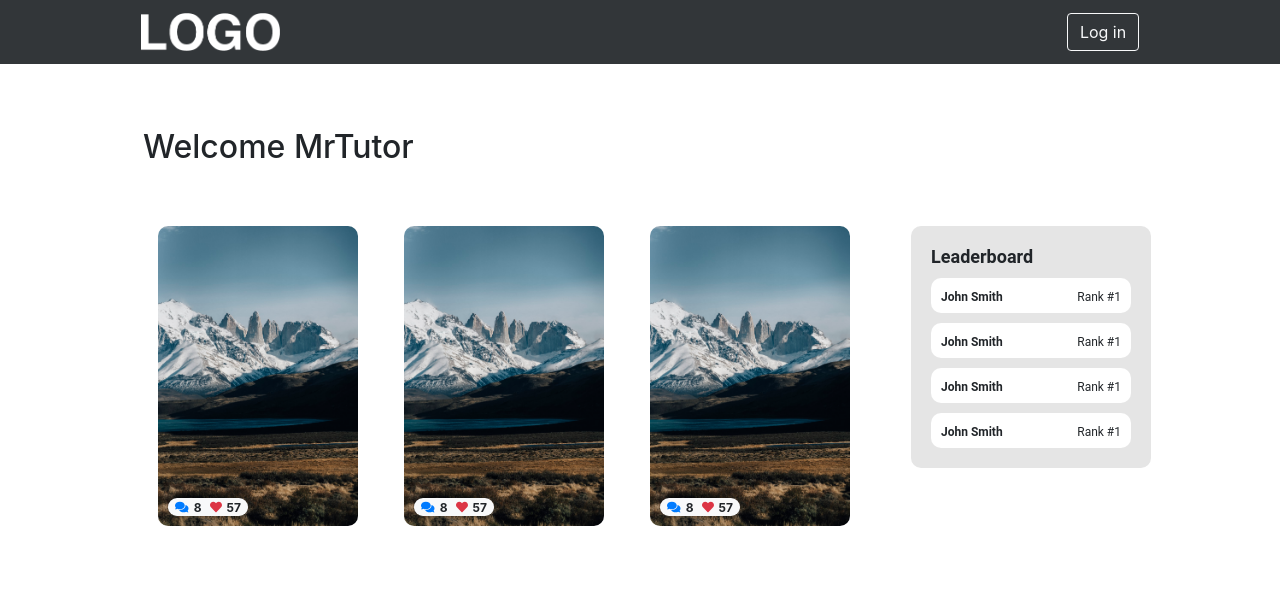
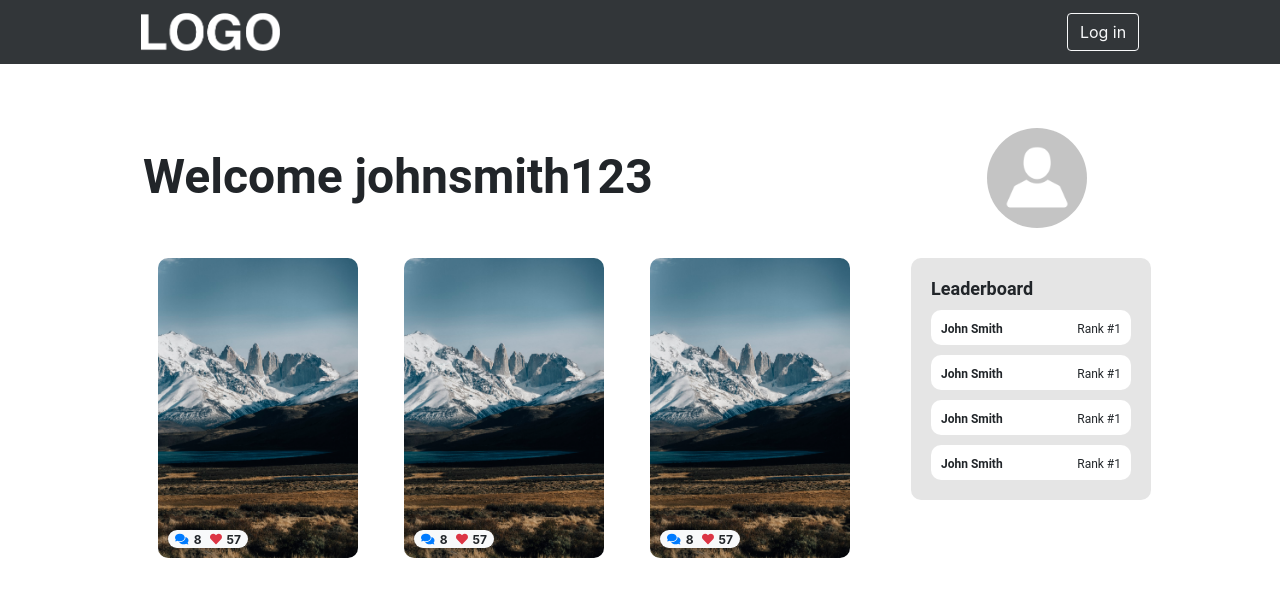
Before and after one commit to AJUnsworth/Assignment3AIP, a React (Create React App) app in the folder client/: page / in a window 1280 px wide. Shown: the top 596 px of the page. Built offline with nearby package versions, Linux system fonts and the light colour scheme; the HTML template or start-up script is replaced by a standard one.

Commit message:
Add basic welcome component for home page

```diff
--- a/client/src/components/ContentFrame.js
+++ b/client/src/components/ContentFrame.js
@@ -1,6 +1,7 @@
 import React from 'react';
 import './ContentFrame.css';
 import { Leaderboard } from './Leaderboard';
+import { Welcome } from './Welcome';
 
 import Container from 'react-bootstrap/Container';
 import Row from 'react-bootstrap/Row';
@@ -15,7 +16,7 @@ export function ContentFrame() {
 
         <Container className="contentFrame">
             <Row>
-                <Col><h2 >Welcome MrTutor</h2></Col>
+                <Welcome/>
             </Row>
             <Row>
                 <Col md={9}><ImageGrid/></Col>
--- /dev/null
+++ b/client/src/components/ProfilePicture.css
@@ -0,0 +1,4 @@
+.profilePicture{
+    border-radius: 50%;
+    width: 100px;
+}
--- /dev/null
+++ b/client/src/components/ProfilePicture.js
@@ -0,0 +1,11 @@
+import React from 'react';
+import ProfilePhoto from '../images/profilepic.jpg'
+import './ProfilePicture.css';
+
+export class ProfilePicture extends React.Component {
+    render () {
+        return (
+                <img src={ProfilePhoto} className="profilePicture" alt="profile"/>
+        );
+    }
+}
--- /dev/null
+++ b/client/src/components/Welcome.css
@@ -0,0 +1,18 @@
+.welcomeMessage{
+    font-family: Roboto;
+    font-style: normal;
+    font-weight: bold;
+    font-size: 48px;
+    float:left;
+    padding-top: 20px;
+}
+
+.welcomeImage{
+    float: right;
+    padding-right:50px;
+    padding-bottom: 30px;
+}
+
+.container{
+    clear: both;
+}
--- /dev/null
+++ b/client/src/components/Welcome.js
@@ -0,0 +1,16 @@
+import React from 'react';
+import './Welcome.css';
+import { ProfilePicture } from './ProfilePicture';
+
+export class Welcome extends React.Component {
+    render () {
+        return (
+            <div className="container">
+                <h1 className="welcomeMessage">Welcome johnsmith123</h1>
+                <div className="welcomeImage">
+                    <ProfilePicture/>
+                </div>
+            </div>
+        );
+    }
+}
```
Also changed, not shown: client/src/images/profilepic.jpg (added).
